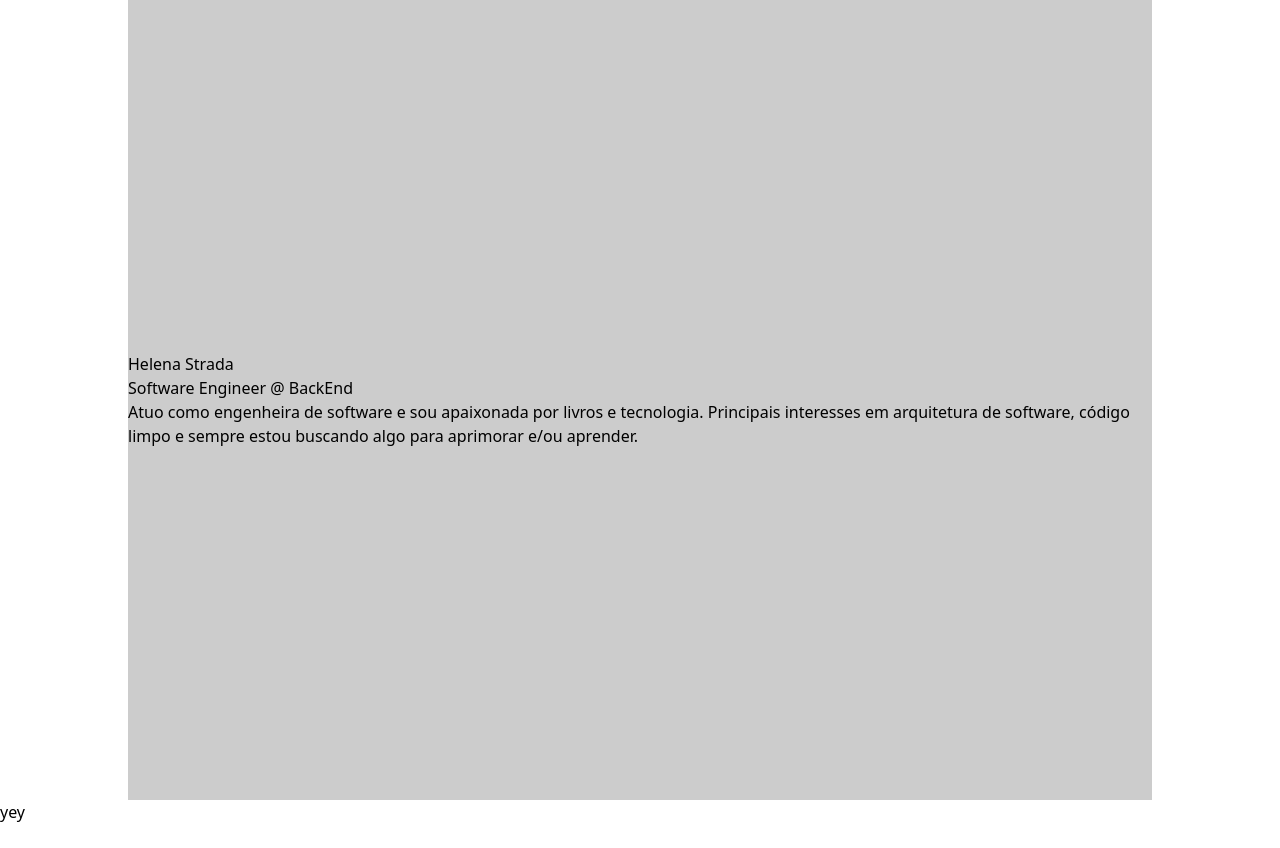
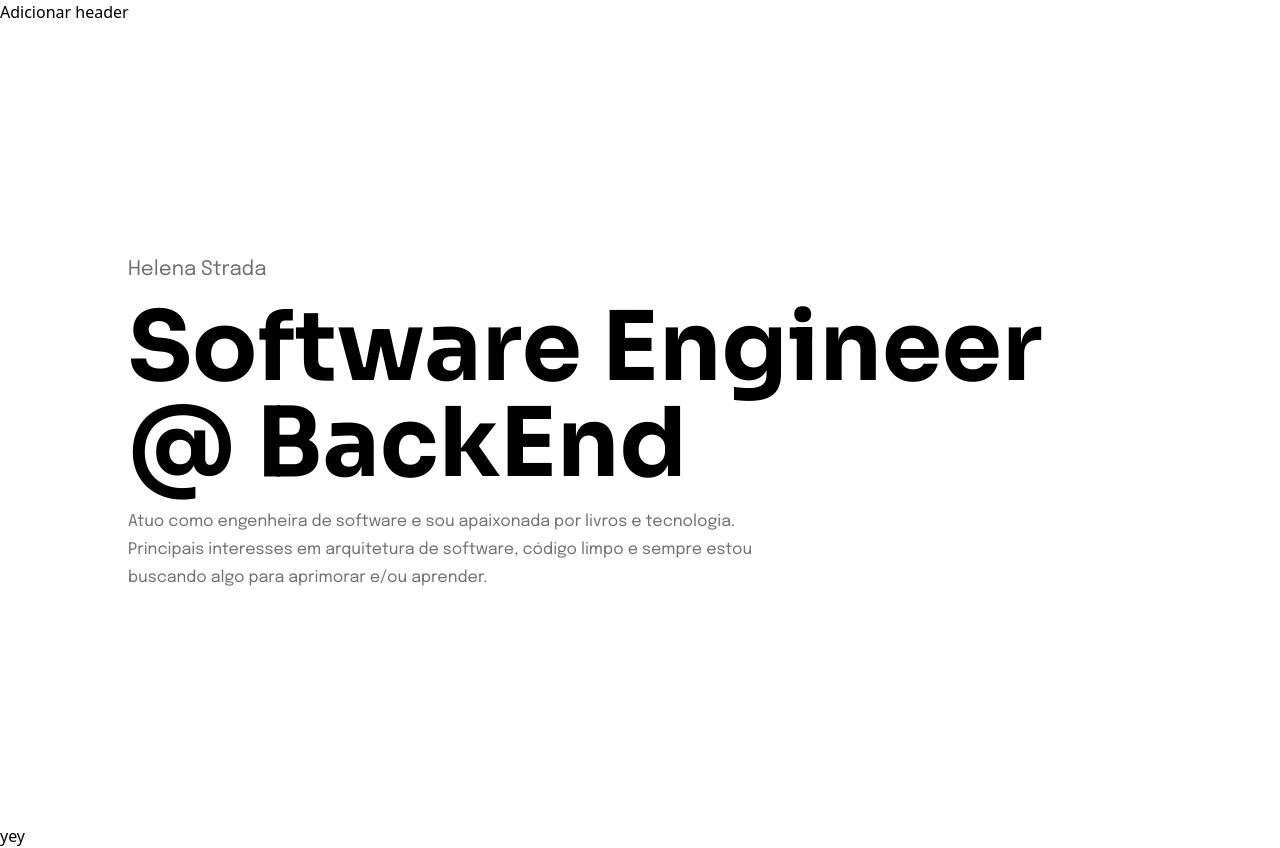
Before and after one commit to hstrada/hstrada.github.io, a Next.js app in the folder hstrada/: page / in a window 1280 px wide. Before the commit the page ends 824 px from the top, so only its background shows below. Built offline with nearby package versions, Linux system fonts and the light colour scheme.

Commit message:
adding custom font family

```diff
--- /dev/null
+++ b/hstrada/src/pages/_document.tsx
@@ -0,0 +1,28 @@
+import Document, { Html, Head, Main, NextScript } from 'next/document';
+
+export default class MyDocument extends Document {
+  render() {
+    return (
+      <Html>
+        <Head>
+          <meta name="description" content="hstrada.github.io" />
+          <link rel="icon" href="/favicon.ico" />
+          <link rel="preconnect" href="https://fonts.googleapis.com" />
+          <link
+            rel="preconnect"
+            href="https://fonts.gstatic.com"
+            crossOrigin=""
+          />
+          <link
+            href="https://fonts.googleapis.com/css2?family=Epilogue&family=Sora:wght@400;700&display=swap"
+            rel="stylesheet"
+          />
+        </Head>
+        <body>
+          <Main />
+          <NextScript />
+        </body>
+      </Html>
+    );
+  }
+}
--- a/hstrada/src/pages/index.tsx
+++ b/hstrada/src/pages/index.tsx
@@ -3,19 +3,16 @@ import Head from 'next/head';
 
 const Home: NextPage = () => {
   return (
-    <div>
-      <Head>
-        <title>Create Next App</title>
-        <meta name="description" content="Generated by create next app" />
-        <link rel="icon" href="/favicon.ico" />
-      </Head>
-
+    <>
+      <header>Adicionar header</header>
       <main>
         <section className="h-screen px-6">
-          <div className="max-w-screen-lg h-full flex justify-center items-start flex-col bg-gray-300 mx-auto">
-            <span>Helena Strada</span>
-            <h1>Software Engineer @ BackEnd</h1>
-            <p>
+          <div className="max-w-screen-lg h-full flex justify-center items-start flex-col mx-auto">
+            <span className="text-gray-700 text-xl pb-4 font-light font-epilogue">Helena Strada</span>
+            <h1 className="text-8xl font-bold font-sora max-w-screen-lg">
+              Software Engineer <br /> @ BackEnd
+            </h1>
+            <p className="pt-4 max-w-screen-sm text-gray-700 text-base font-light font-epilogue leading-[1.75]">
               Atuo como engenheira de software e sou apaixonada por livros e
               tecnologia. Principais interesses em arquitetura de software,
               código limpo e sempre estou buscando algo para aprimorar e/ou
@@ -28,7 +25,7 @@ const Home: NextPage = () => {
       <footer>
         <p>yey</p>
       </footer>
-    </div>
+    </>
   );
 };
 
--- a/hstrada/tailwind.config.js
+++ b/hstrada/tailwind.config.js
@@ -1,6 +1,6 @@
 /** @type {import('tailwindcss').Config} */
 module.exports = {
-  content: ["./src/**/*.{tsx,jsx}"],
+  content: ['./src/**/*.{tsx,jsx}'],
   theme: {
     colors: {
       blue: '#1fb6ff',
@@ -11,8 +11,13 @@ module.exports = {
       gray: {
         300: '#cccccc',
         400: '#aaaaaa',
-        500: '#000000'
+        700: '#707070',
+        900: '#262626'
       }
+    },
+    fontFamily: {
+      sora: ['Sora', 'ui-system', 'sans-serif'],
+      epilogue: ['Epilogue', 'ui-system', 'sans-serif']
     },
     extend: {}
   },
```
